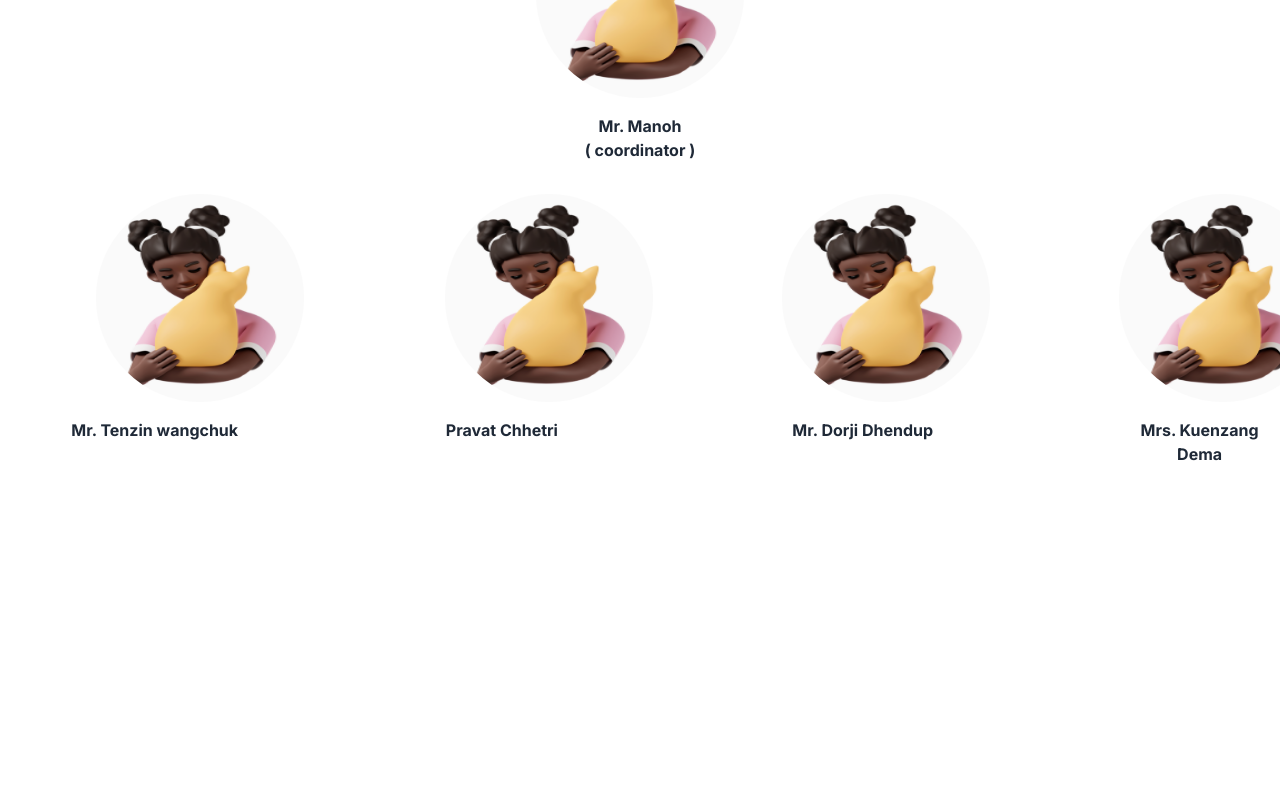
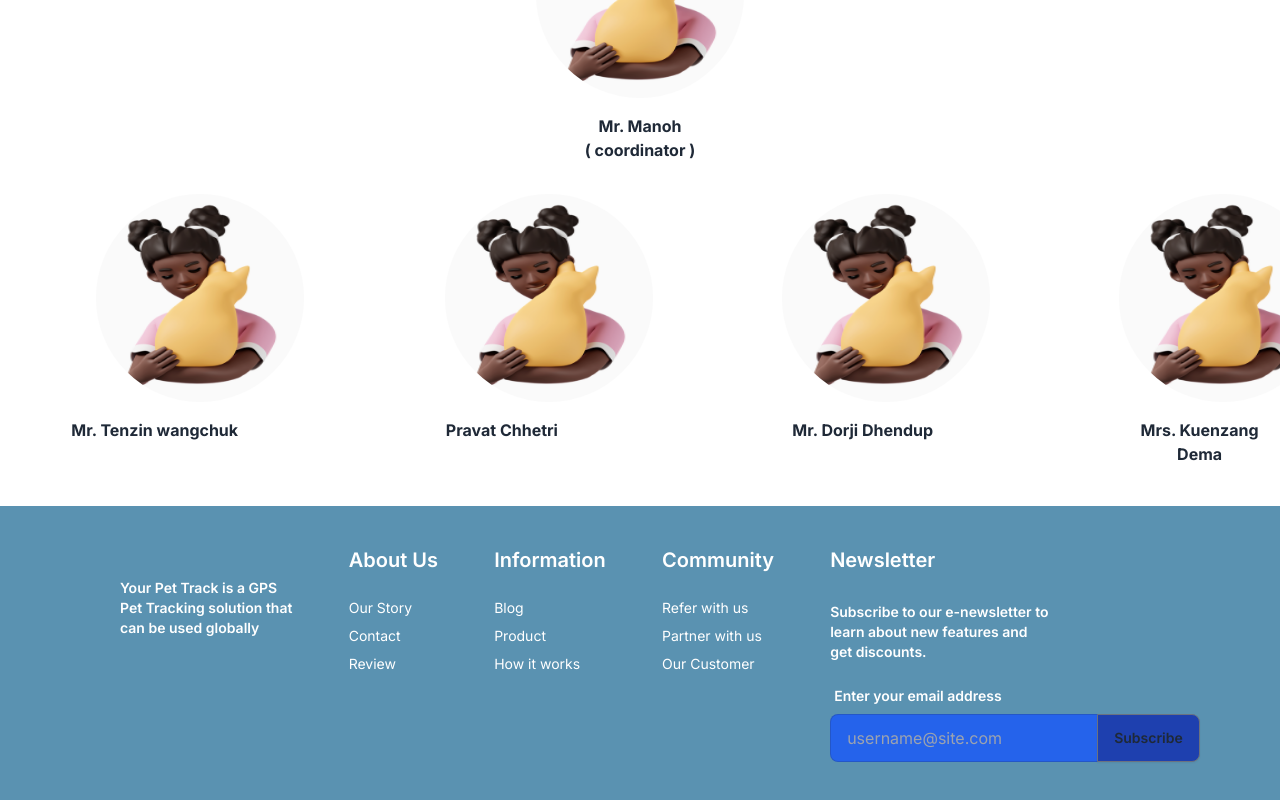
Before and after one commit to tenwangs/petTrackPro, a Next.js app: page /aboutUs in a window 1280 px wide. Shown: the part 1018-1818 px from the top of the page. Before the commit the page ends 1484 px from the top, so only its background shows below. Built offline with nearby package versions, Linux system fonts and the light colour scheme.

Commit message:
Footer update

```diff
--- a/app/components/Footer.js
+++ b/app/components/Footer.js
@@ -1,7 +1,53 @@
 export default function Footer () {
     return (
-        <div className="bg-gray-200 w-full h-80 mt-4">
-            <p>Footer</p>
+        <main>
+             <div className="bg-gray-200 w-full h-58 ">
+           <footer className="footer p-10 bg-[#5A92B1] text-base-content">
+           <div className="mt-8 ml-20">
+            <p className="text-[#FFFFFF] font-semibold">Your Pet Track is a GPS<p></p>
+Pet Tracking solution that<p></p>
+can be used globally</p>
+           </div>
+  <nav>
+    <h6 className="font-semibold text-xl text-[#FFFFFF] mb-4">About Us</h6>
+    <a className="link link-hover text-[#FFFFFF]">Our Story</a>
+    <a className="link link-hover text-[#FFFFFF]">Contact</a>
+    <a className="link link-hover  text-[#FFFFFF]">Review</a>
+
+  </nav>
+  <nav>
+    <h6 className="font-semibold text-xl text-[#FFFFFF] mb-4">Information</h6>
+    <a className="link link-hover  text-[#FFFFFF]">Blog</a>
+    <a className="link link-hover  text-[#FFFFFF]">Product</a>
+    <a className="link link-hover  text-[#FFFFFF]">How it works </a>
+
+  </nav>
+  <nav>
+    <h6 className="font-semibold text-xl text-[#FFFFFF] mb-4">Community</h6>
+    <a className="link link-hover  text-[#FFFFFF]">Refer with us</a>
+    <a className="link link-hover  text-[#FFFFFF]">Partner with us </a>
+    <a className="link link-hover  text-[#FFFFFF]">Our Customer</a>
+  </nav>
+  <form>
+    <h6 className="font-semibold text-xl text-[#FFFFFF] mb-2">Newsletter</h6>
+    <p className="text-[#FFFFFF] font-semibold mt-3">Subscribe to our e-newsletter to<br></br>
+learn about new features and<br></br>
+get discounts.</p>
+    <fieldset className="form-control w-80">
+      <label className="label mt-2">
+        <span className="label-text font-semibold text-[#FFFFFF]">Enter your email address</span>
+      </label>
+      <div className="join">
+        <input type="text" placeholder="username@site.com" className="input input-bordered text-[#FFFFFF] join-item bg-blue-600  " />
+        <button className="btn bg-blue-800 border-gray-500 join-item">Subscribe</button>
+      </div>
+    </fieldset>
+  </form>
+
+</footer>
         </div>
+
+        </main>
+
      );
 }
--- a/app/layout.js
+++ b/app/layout.js
@@ -16,7 +16,7 @@ export default function RootLayout({ children }) {
       <body className={inter.className + " bg-white"}>
       <Navbar />
       {children}
-      {/* <Footer /> */}
+      <Footer />
       </body>
     </html>
   )
--- a/app/support/page.js
+++ b/app/support/page.js
@@ -27,7 +27,7 @@ const support = () => {
 
         </div>
 
-       <div className="mt-20 ">
+       <div className="mt-20 mb-8 ">
 
        <div className="collapse collapse-arrow border border-gray-200 w-5/6 ml-28 ">
   <input type="radio" name="my-accordion-2" defaultChecked />
```
Also changed, not shown: app/aboutUs/page.js (+1 -1 lines), app/page.js (+2 -2 lines).
